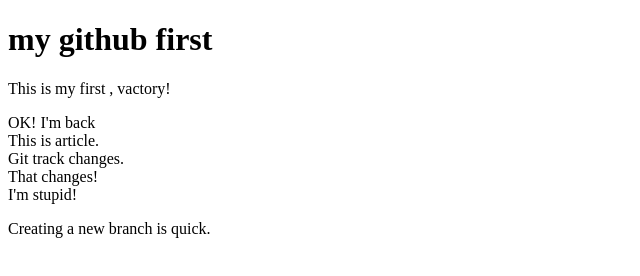
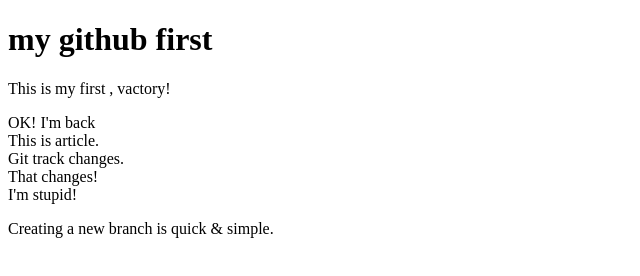
Before and after one commit to 199dqx/mygist, a plain HTML site: page test.html in a window 1280 px wide. Shown: the full height of the page, 0-640 px from the left. Drawn offline with Linux system fonts and the light colour scheme.

Commit message:
& simple

```diff
--- a/test.html
+++ b/test.html
@@ -18,6 +18,6 @@
         <div>Git track changes.</div>
         <div>That changes!</div>
         <div>I'm stupid!</div>
-        <p>Creating a new branch is quick.</p>
+        <p>Creating a new branch is quick & simple.</p>
     </body>
 </html>
```
